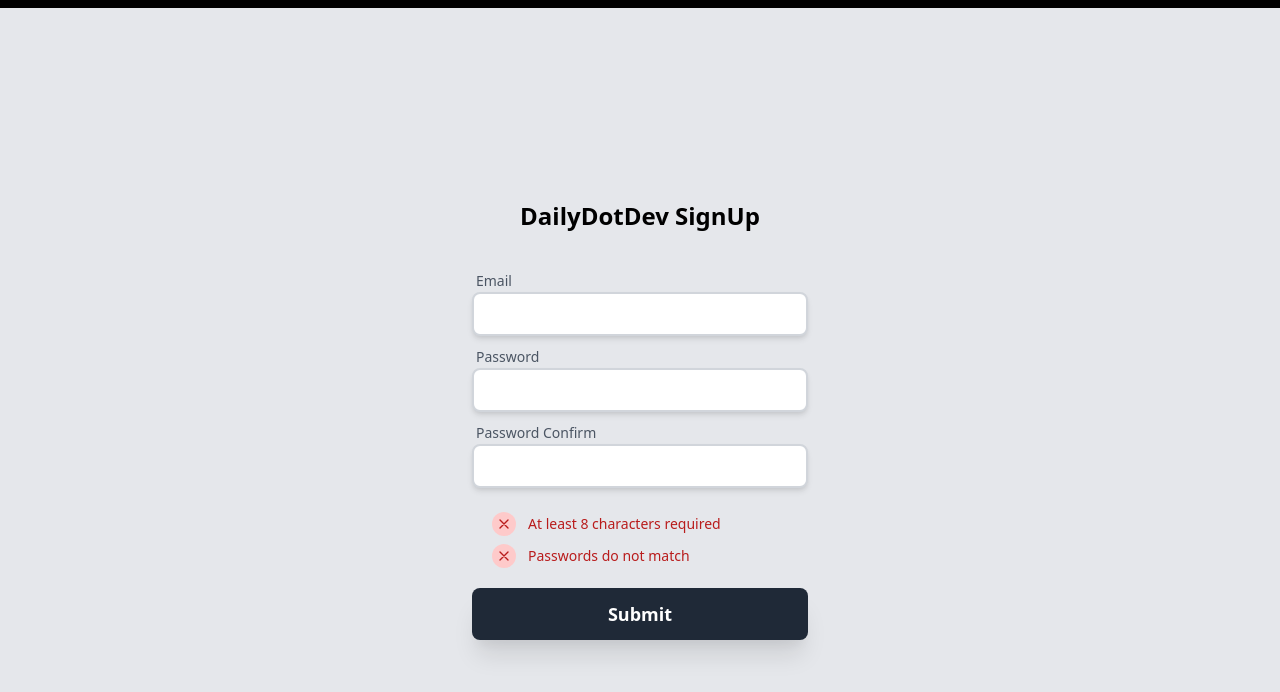
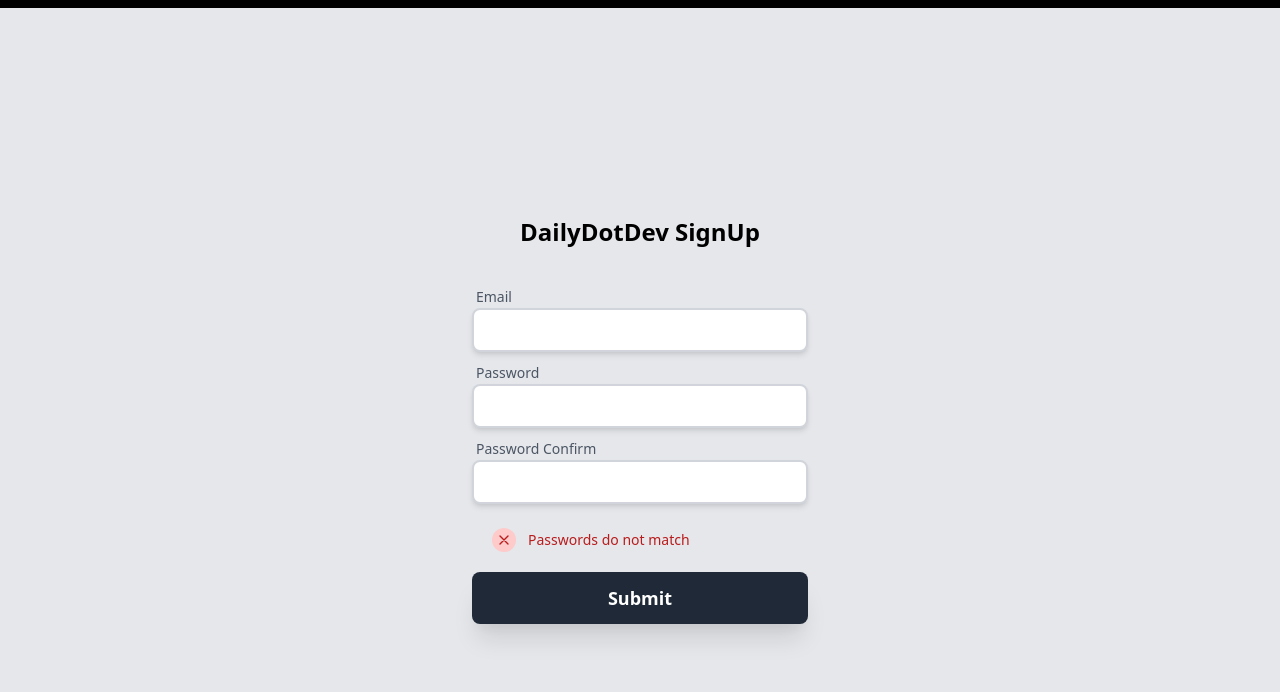
Before and after one commit to lawrenceagles/alpine-signUp-and-signIn, a plain HTML site: page index.html in a window 1280 px wide. Drawn offline with nearby package versions, Linux system fonts and the light colour scheme.

Commit message:
password done

```diff
--- a/index.html
+++ b/index.html
@@ -85,24 +85,24 @@
                                             <span
                                                 :class="{'text-green-700': isEmail(formData.email), 'text-red-700': !isEmail(formData.email)}"
                                                 class="font-medium text-sm ml-3"
-                                                x-text="isEmail(formData.email) ? 'Email is valid' : 'Enter a valid email' "></span>
+                                                x-text="isEmail(formData.email) ? 'Email is valid' : 'Email is not valid!' "></span>
                                         </li>
 
-                                        <li class="flex items-center py-1">
-                                            <div :class="{'bg-green-200 text-green-700': formData.password.length > 7, 'bg-red-200 text-red-700':formData.password.length < 7 }"
+                                        <li x-show="formData.password.length > 0" class="flex items-center py-1">
+                                            <div :class="{'bg-green-200 text-green-700': formData.password.length > 7, 'bg-red-200 text-red-700':formData.password.length < 8 }"
                                                 class=" rounded-full p-1 fill-current ">
                                                 <svg class="w-4 h-4" fill="none" viewBox="0 0 24 24"
                                                     stroke="currentColor">
                                                     <path x-show="formData.password.length > 7" stroke-linecap="round"
                                                         stroke-linejoin="round" stroke-width="2" d="M5 13l4 4L19 7" />
-                                                    <path x-show="formData.password.length < 7" stroke-linecap="round"
+                                                    <path x-show="formData.password.length < 8" stroke-linecap="round"
                                                         stroke-linejoin="round" stroke-width="2"
                                                         d="M6 18L18 6M6 6l12 12" />
 
                                                 </svg>
                                             </div>
                                             <span
-                                                :class="{'text-green-700': formData.password.length > 7, 'text-red-700':formData.password.length < 7 }"
+                                                :class="{'text-green-700': formData.password.length > 7, 'text-red-700':formData.password.length < 8 }"
                                                 class="font-medium text-sm ml-3"
                                                 x-text="formData.password.length > 7 ? 'The minimum length is reached' : 'At least 8 characters required' "></span>
                                         </li>
```
